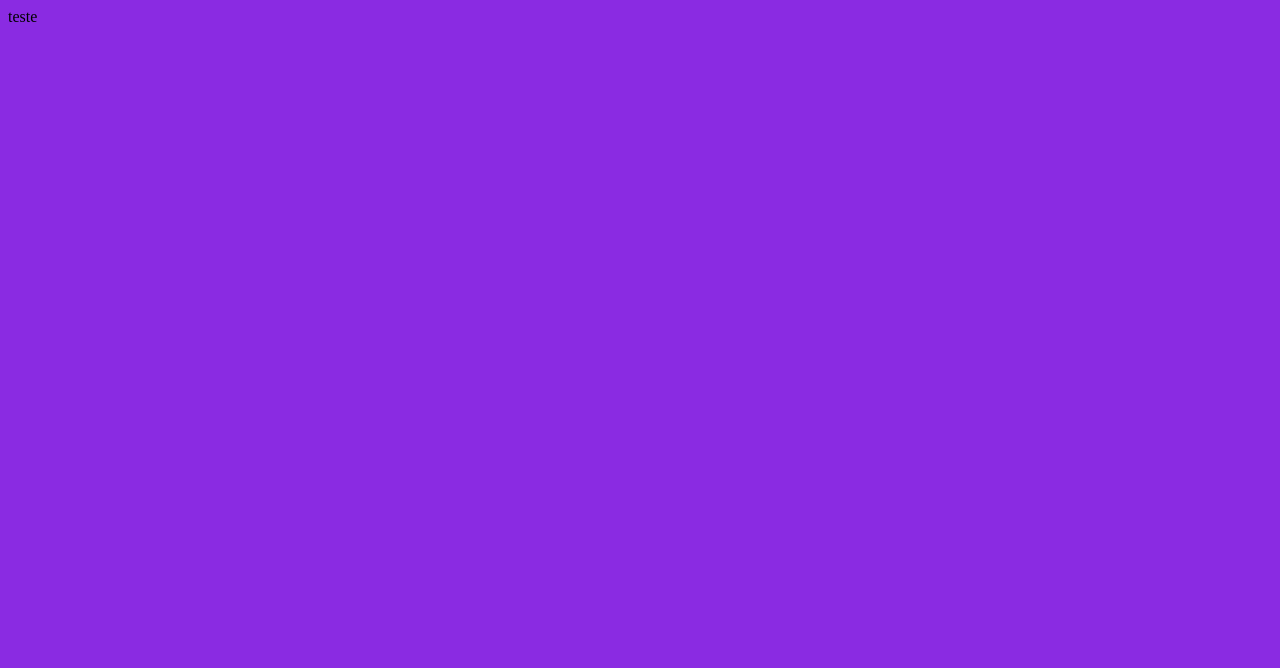
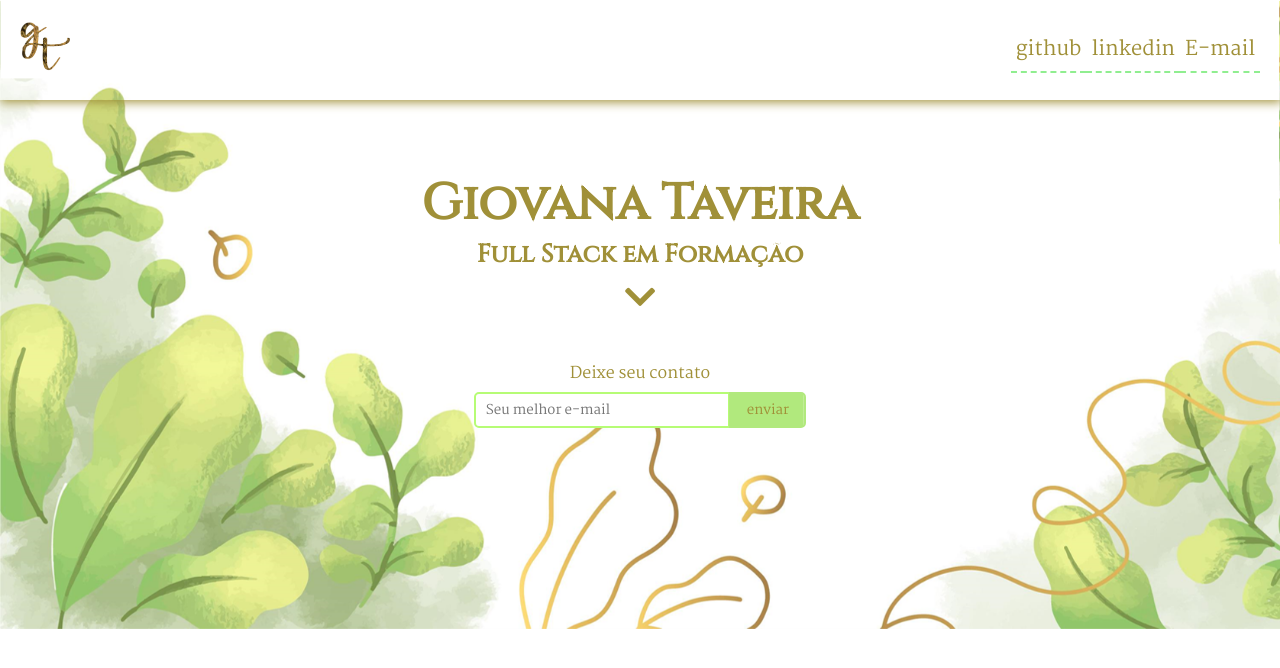
Before and after one commit to giovanataveira/Portf-lioCursoGama, a plain HTML site: page index.html in a window 1280 px wide. Drawn offline with Linux system fonts and the light colour scheme.

Commit message:
adicionado arquivo Index no nosso site

```diff
--- /dev/null
+++ b/#styles.css
@@ -0,0 +1 @@
+#styles.css
--- a/index.html
+++ b/index.html
@@ -1,10 +1,85 @@
+<!DOCTYPE html>
+<html lang="pt-BR">
+    <head>
+        <meta charset="UTF-8">
+        <meta http-equiv="X-UA-Compatible" content="IE=edge">
+        <meta name="viewport" content="width=device-width, initial-scale=1.0">
+        <link rel="stylesheet" href="https://use.fontawesome.com/releases/v5.15.3/css/all.css"
+        integrity="sha384-SZXxX4whJ79/gErwcOYf+zWLeJdY/qpuqC4cAa9rOGUstPomtqpuNWT9wdPEn2fk"
+        crossorigin="anonymous">
+        <link rel="preconnect" href="https://fonts.googleapis.com">
+        <link rel="preconnect" href="https://fonts.gstatic.com" crossorigin>
+        <link href="https://fonts.googleapis.com/css2?family=Roboto+Slab:wght@300;400&display=swap"
+rel="stylesheet">
+        <link rel="preconnect" href="https://fonts.googleapis.com">
+        <link rel="preconnect" href="https://fonts.gstatic.com" crossorigin>
+        <link href="https://fonts.googleapis.com/css2?family=Martel:wght@300;400&family=Roboto+Slab:wght@300;400&display=swap"
+rel="stylesheet">
+        <link rel="preconnect" href="https://fonts.googleapis.com">
+        <link rel="preconnect" href="https://fonts.gstatic.com" crossorigin>
+        <link href="https://fonts.googleapis.com/css2?family=Cinzel:wght@400;500&display=swap" rel="stylesheet">
+        <link rel="stylesheet" href="styles.css">
+        <title>Giovana Taveira</title>
+    </head>
 
-<html>
-<head>
-    <title> Giovana </title>
-</head>
+    <body>
+        <header>
+            <div>
+                <img src="./Imagem1.png" width=50px alt= "logo Giovana">
+            </div>
+            <ul>
+                <li>
+                    <a target="_blank" href="https://github.com/giovanataveira">github</a>
+                </li>
+                <li>
+                    <a target="_blank" href="https://www.linkedin.com/in/giovana-taveira-987676131/">linkedin</a>
+                </li>
+                <li>
+                    <a target="_blank" href="mailto:giovanataveira@hotmail.com">E-mail</a>
+                </li>
+            </ul>
+        </header>
+        <main>
+            <section class="container">
+                <div class="name">
+                    <h1>Giovana Taveira</h1>
+                    <h5>Full Stack em Formação</h5>
+                </div>
 
-<body style="background-color: blueviolet;">
-    teste
-</body>
-</html>
+                <div onclick="displayAbout()" id="arrow">
+                    <i id="animation" class="fas fa-chevron-down"></i> </i>
+
+                </div>
+
+                <div style="display: none;" id="about">
+                    <p>
+                        Lorem ipsum dolor sit amet consectetur adipisicing elit. Nemo rerum labore vero nulla.
+                        Vitae perferendis repudiandae dolorem reiciendis id necessitatibus ullam aperiam quas temporibus.
+                    </p>
+                </div>
+
+                <div class="form">
+                    <div>
+                        <p>Deixe seu contato</p>
+                    </div>
+                                        <form action="">
+                        <input type="text" placeholder="Seu melhor e-mail">
+                        <button>enviar</button>
+
+                    </form>
+                </div>
+            </section>
+        </main>
+
+        <script>
+            function displayAbout() {
+                var arrow = document.getElementById('animation');
+                arrow.classList.toggle('rotate')
+                var display = document.getElementById('about');
+                display.classList.toggle('active')
+            }
+        </script>
+
+
+    </body>
+    </html>
--- /dev/null
+++ b/styles.css
@@ -0,0 +1,143 @@
+*{
+    padding: 0%;
+    margin: 0%;
+    box-sizing: border-box;
+    color: #a09038;
+    font-family: 'Martel', serif;
+}
+
+ul {
+    list-style: none;
+    font-size: 20px;
+    font-weight: 400;
+}
+a {
+    text-decoration: none;
+}
+
+body {
+    background-image: url(./Imagem4.png);
+    background-repeat: no-repeat;
+    background-position: center center fixed;
+    background-size: cover;
+}
+
+header {
+    display: flex;
+    justify-content: space-between;
+    align-items: center;
+    padding: 20px;
+   /* border-bottom: 3px solid forestgreen; */
+   box-shadow: 1px 1px 10px 1px #a09038;
+   margin-bottom: 70px;
+
+}
+header ul {
+    display: flex;
+}
+header ul li {
+    padding: 5px;
+    border-bottom: 2px dashed lightgreen;
+}
+header ul li a{
+    transition: 300ms;
+}
+header ul li a:hover {
+    color: lightgreen;
+    text-decoration: underline ;
+}
+.container{
+    text-align: center;
+}
+.container .name h1{
+    font-size: 50px;
+    font-family: 'Cinzel', serif;
+    font-weight: 400px;
+}
+.container .name h5{
+    font-size: 25px;
+    font-family: 'Cinzel', serif;
+    font-weight: 500px;
+}
+#arrow {
+    font-size: 35px;
+    cursor: pointer;
+    animation: blink 1s steps(5, start) infinite;
+
+}
+@keyframes blink {
+    to {
+        visibility: hidden;
+    }
+}
+#animation {
+    transition: 300ms;
+}
+.rotate {
+    transform: rotate(180deg);
+    transition: 300ms;
+}
+.active{
+    display: block !important;
+}
+#about p {
+    max-width: 600px;
+    margin: 0 auto;
+
+}
+.form {
+    width: 40%;
+    margin: 0 auto;
+    margin-top: 30px;
+   /* border: thick double;
+    padding: 18px; */
+}
+.form input {
+    width: 50%;
+    padding: 5px 10px;
+    border-style: solid;
+    border-color: rgb(182, 252, 117);
+    border-radius: 5px 0px 0px 5px;
+
+}
+.form button {
+    width: 15%;
+    padding: 5px 10px;
+    background: linear-gradient(to right, rgb(182, 252, 117) 50%, rgb(177, 233, 125) 50%);
+    background-size: 200% 100%;
+    background-position: right bottom;
+    color: #a09038;
+    font-weight: 500;
+    border-style: solid;
+    border-color: rgb(177, 233, 125);
+    cursor: pointer;
+    transition: all 300ms ease-out;
+    border-radius: 0px 5px 5px 0px;
+    margin-top: 5px;
+    margin-left: -4px;
+
+}
+.form button:hover {
+    background-position: left bottom;
+   color: green;
+}
+
+@media only screen and (max-windth: 768px) {
+    .form {
+        width: 100%;
+    }
+
+@media only screen and (max-windth: 480px) {
+    .container .name h1 {
+        font-size: 10px;
+    }
+
+    .container .name h5 {
+        font-size: 3px;
+    }
+
+    #about p {
+        max-width: 80%;
+        text-align: justify;
+    }
+}
```
Also changed, not shown: contato.html (deleted, +0 -1 lines), Imagem1.png (added), Imagem4.png (added).
